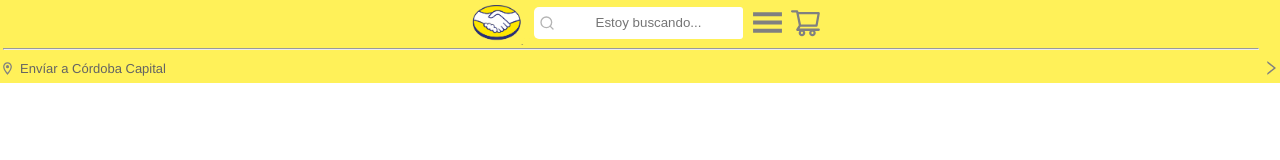
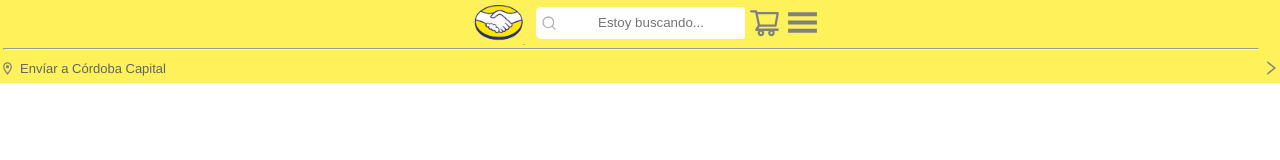
Before and after one commit to Facualemandi/mercadolibre-dos-copy, a React (Create React App) app: page / in a window 1280 px wide. Shown: the top 160 px of the page. Built offline with nearby package versions, Linux system fonts and the light colour scheme.

Commit message:
Probando movile

```diff
--- a/src/Components/ANav.js
+++ b/src/Components/ANav.js
@@ -20,8 +20,11 @@ const ANav = () => {
             placeholder="Estoy buscando..."
           />
           </div>
-          <GiHamburgerMenu className="icon_menu_cart" />
-          <AiOutlineShoppingCart className="icon_menu_nav" />
+
+          <section className="icons_nav">
+          <AiOutlineShoppingCart className="icon_menu_cart" />
+          <GiHamburgerMenu className="icon_menu_nav" />
+          </section>
 
 
         </section>
--- a/src/Styles/ANav.css
+++ b/src/Styles/ANav.css
@@ -25,10 +25,16 @@
     text-align: center;
 }
 
+.icons_nav{
+    width: auto;
+    display: flex;
+    justify-content: space-around;
+}
+
 .icon_menu_cart{
     width: 33px;
     height: 33px;
-    margin-left: 8px;
+    margin-left: 3px;
     color: grey;
 
 }
```
